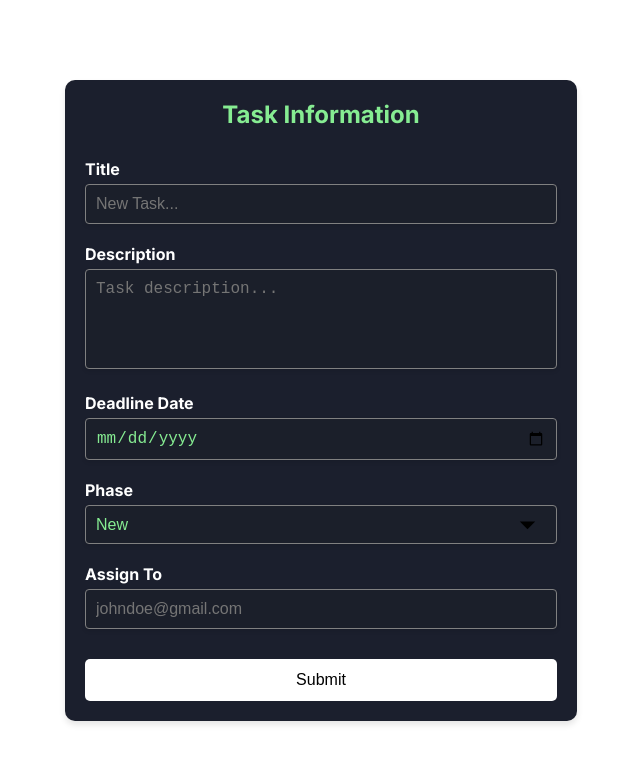
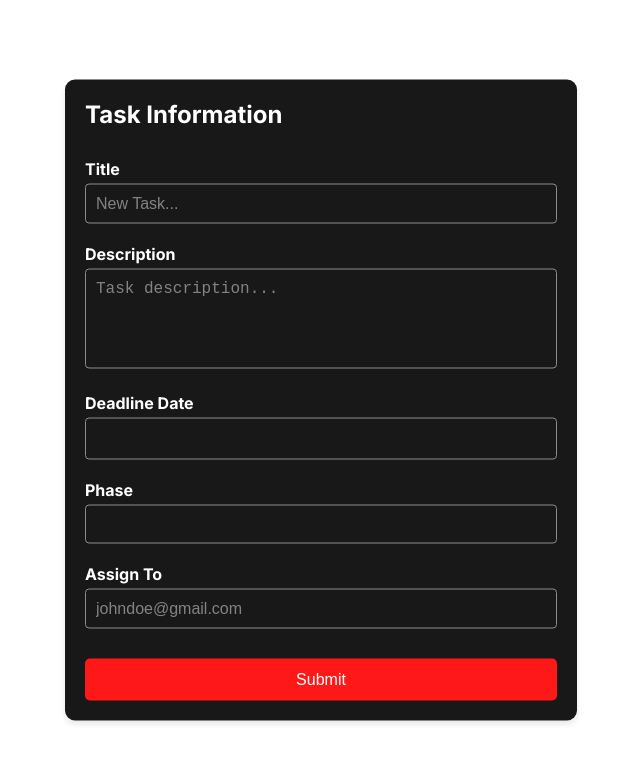
Before and after one commit to vanicee9/RedTask-Manager-Frontend, a Next.js app: page / in a window 1280 px wide. Shown: the top 764 px of the page, without its empty margins (319-959 px from the left). Built offline with nearby package versions, Linux system fonts and the light colour scheme.

Commit message:
Modified Task Form Style

```diff
--- a/app/components/TaskForm/TaskForm.scss
+++ b/app/components/TaskForm/TaskForm.scss
@@ -1,20 +1,24 @@
 // TaskForm.scss
 
 
+
 .task-form {
-    background-color: #1B1F2D;
-    color: #fff;
+    position: absolute;
+    top: 50%;
+    left: 50%;
+    transform: translate(-50%, -50%);
     padding: 20px;
     border-radius: 10px;
+    background-color: black;
     box-shadow: 0 4px 6px rgba(0, 0, 0, 0.1);
     width: 40%;
+    opacity: 90%;
 
 
     h2 {
       margin-bottom: 30px;
-      color: #86EC92;
       font-size: 24px;
-      text-align: center;
+      color: white;
     }
 
     .form-group {
@@ -23,9 +27,9 @@
       label {
         display: block;
         margin-bottom: 5px;
-        color: white;
         font-size: 16px;
         font-weight: bold;
+        color: white;
       }
 
       input,
@@ -33,16 +37,16 @@
       select {
         width: 100%;
         padding: 10px;
-        border: 1px solid grey;
+        border: 1px solid gray;
         border-radius: 4px;
-        background-color: #1B1F2A;
-        color: #86EC92;
+        background: none;
         font-size: 16px;
         outline: none;
         box-shadow: 0 2px 4px rgba(0, 0, 0, 0.1);
 
         &:focus {
-            border: 1px solid #86EC92;
+            border: none;
+            outline: 2px solid red;
         }
       }
 
@@ -60,9 +64,9 @@
     }
 
     button[type="submit"] {
-        background-color: white;
+        background-color: red;
         width: 100%;
-        color: black;
+        color: white;
         padding: 12px 20px;
         border: none;
         border-radius: 5px;
@@ -71,7 +75,8 @@
         font-size: 16px;
         transition: background-color 0.3s ease-in-out;
         &:hover {
-            background-color: #86EC92;
+            background-color: darkred;
+
         }
     }
   }
--- a/app/page.js
+++ b/app/page.js
@@ -3,15 +3,8 @@ import LoginForm from "./components/LoginForm";
 import SignUpForm from "./components/SignUpForm";
 export default function Home() {
   return (
-    <div className="full-screen"style = {{
-      height: '100vh',
-      width: '100vw',
-      display: 'flex',
-      alignItems: 'center',
-      justifyContent: 'center'
-    }}>
+    <div >
       <TaskForm />
-
     </div>
   );
 }
--- a/next.config.mjs
+++ b/next.config.mjs
@@ -1,4 +1,6 @@
 /** @type {import('next').NextConfig} */
-const nextConfig = {};
+const nextConfig = {
+    reactStrictMode: false,
+};
 
 export default nextConfig;
```
